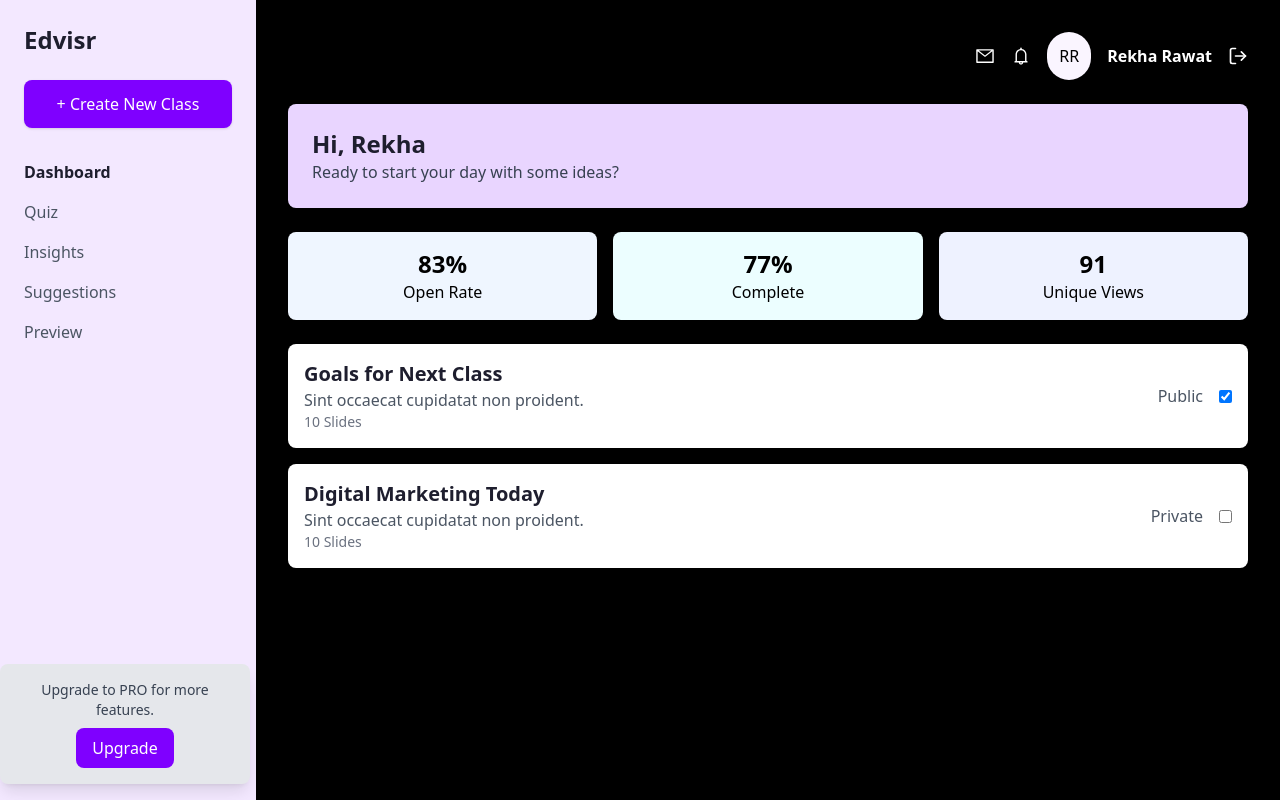
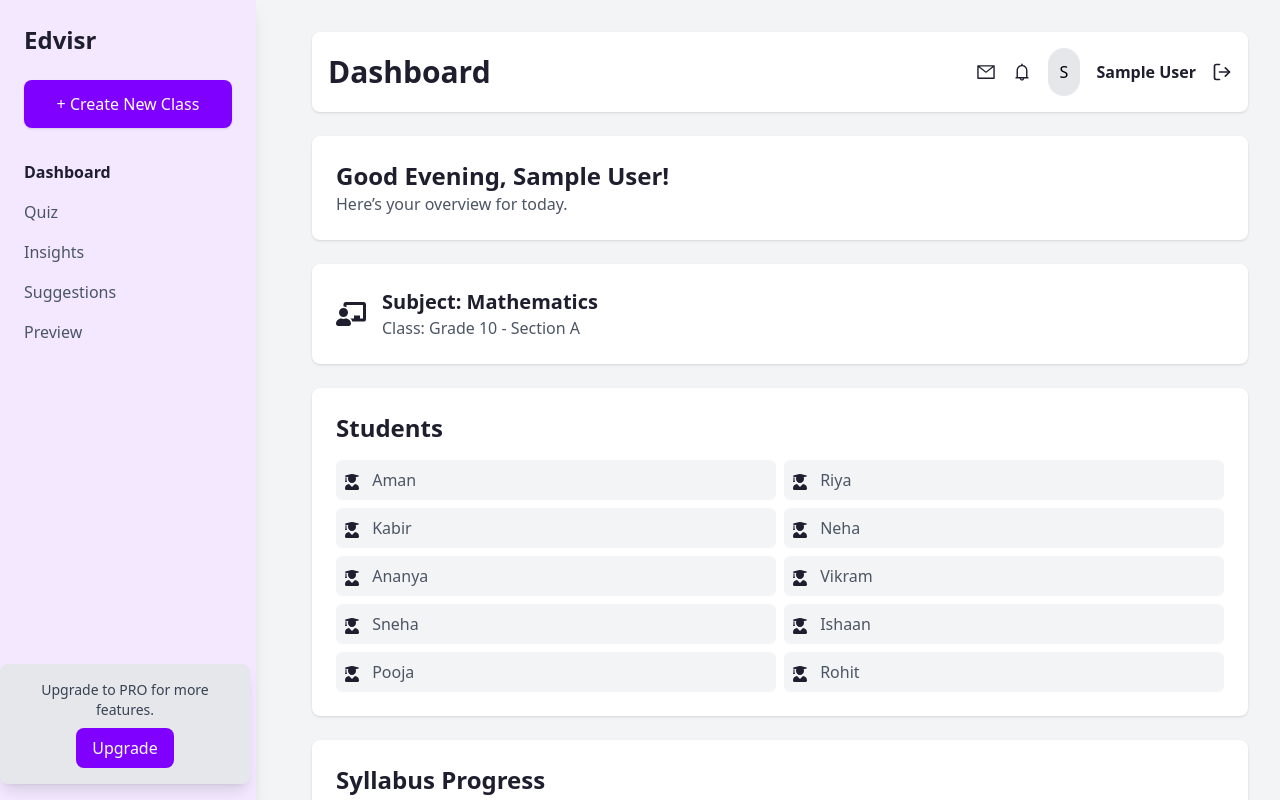
Before and after one commit to Sanyaaaz/Edvisr, a Next.js app: page /dashboard in a window 1280 px wide. Shown: the top 800 px of the page. Built offline with nearby package versions, Linux system fonts and the light colour scheme; no server answers; sample sign-in values are in the browser's storage.

Commit message:
Auth Done

```diff
--- a/app/auth/page.tsx
+++ b/app/auth/page.tsx
@@ -1,24 +1,44 @@
 "use client";
-import { useState } from "react";
+import { useState, useEffect } from "react";
 import { useRouter } from "next/navigation";
+import { signIn, signOut, useSession } from "next-auth/react";
 import { FcGoogle } from "react-icons/fc";
 
 export default function AuthPage() {
   const [isSignUp, setIsSignUp] = useState(false);
   const router = useRouter();
+  const { data: session } = useSession(); // Get authentication status
 
-  const handleAuth = (e: React.FormEvent) => {
+  // Redirect to dashboard if already logged in
+  useEffect(() => {
+    if (session) {
+      router.push("/dashboard");
+    }
+  }, [session, router]);
+
+  const handleAuth = async (e: React.FormEvent) => {
     e.preventDefault();
-    router.push("/dashboard"); // Redirect to dashboard
+    router.push("/dashboard"); // Redirect to dashboard after sign-in
   };
 
   return (
     <div className="flex items-center justify-center min-h-screen bg-primary text-white">
       <div className="w-full max-w-md bg-gray-900 p-8 rounded-lg shadow-lg">
         <h2 className="text-3xl font-semibold text-center mb-6">
-          {isSignUp ? "Create an Account" : "Sign In"}
+          {session ? "Welcome Back" : isSignUp ? "Create an Account" : "Sign In"}
         </h2>
 
+        {session ? (
+          <div className="text-center">
+            <p>Signed in as {session.user?.email}</p>
+            <button
+              className="w-full bg-red-600 py-3 rounded-lg text-lg font-semibold shadow-lg hover:bg-red-700 transition"
+              onClick={() => signOut()}
+            >
+              Sign Out
+            </button>
+          </div>
+        ) : (
           <form className="space-y-4" onSubmit={handleAuth}>
             {isSignUp && (
               <input
@@ -50,15 +70,19 @@ export default function AuthPage() {
               {isSignUp ? "Sign Up" : "Sign In"}
             </button>
           </form>
+        )}
 
+        {!session && (
           <button
             className="w-full mt-4 flex items-center justify-center bg-white text-gray-900 py-3 rounded-lg shadow hover:bg-gray-200 transition"
-          onClick={() => router.push("/dashboard")}
+            onClick={() => signIn("google")}
           >
             <FcGoogle className="text-2xl mr-2" />
             {isSignUp ? "Sign Up with Google" : "Sign In with Google"}
           </button>
+        )}
 
+        {!session && (
           <p className="text-center mt-4">
             {isSignUp ? "Already have an account?" : "Don't have an account?"}{" "}
             <span
@@ -68,6 +92,7 @@ export default function AuthPage() {
               {isSignUp ? "Sign In" : "Sign Up"}
             </span>
           </p>
+        )}
       </div>
     </div>
   );
--- a/app/components/Hero.tsx
+++ b/app/components/Hero.tsx
@@ -4,7 +4,7 @@ import Link from "next/link";
 
 const Hero = () => {
   return (
-    <section className="h-screen flex flex-col justify-center items-center text-center bg-primary text-white px-6">
+    <section className="h-screen flex flex-col justify-center items-center text-center bg-gradient-to-b from-primary to-gray-900 text-white px-6">
       <motion.h1
         className="text-5xl font-bold"
         initial={{ y: 50, opacity: 0 }}
--- a/app/components/Sidebar.tsx
+++ b/app/components/Sidebar.tsx
@@ -2,7 +2,7 @@ import Link from "next/link";
 
 const Sidebar = () => {
   return (
-    <div className="flex min-h-screen bg-black text-white">
+    <div className="flex min-h-screen bg-black ">
       {/* Sidebar */}
       <div className="w-64 bg-purple-900 p-6 shadow-lg flex flex-col">
         <h2 className="text-2xl font-bold text-white">Edvisr</h2>
--- a/app/dashboard/page.tsx
+++ b/app/dashboard/page.tsx
@@ -1,30 +1,62 @@
 "use client";
-import { useState } from "react";
+import { useState, useEffect } from "react";
 import { FiLogOut } from "react-icons/fi";
 import { AiOutlineBell, AiOutlineMail } from "react-icons/ai";
 import { useRouter } from "next/navigation";
 import Link from "next/link";
-
+import { useSession, signOut } from "next-auth/react";
+import { FaChalkboardTeacher, FaBookOpen, FaUserGraduate, FaCalendarAlt } from "react-icons/fa";
 
 export default function Dashboard() {
   const router = useRouter();
-  const [pitches] = useState([
-    {
-      title: "Goals for Next Class",
-      description: "Sint occaecat cupidatat non proident.",
-      slides: 10,
-      public: true,
-    },
-    {
-      title: "Digital Marketing Today",
-      description: "Sint occaecat cupidatat non proident.",
-      slides: 10,
-      public: false,
-    },
-  ]);
+  const { data: session, status } = useSession(); // ✅ Get user session data
+
+  // Redirect if user is not logged in
+  useEffect(() => {
+    if (status === "unauthenticated") {
+      router.push("/auth"); // Redirect to login if not authenticated
+    }
+  }, [status, router]);
+
+  const userName = session?.user?.name || "Teacher"; // ✅ Use authenticated name
+
+  // Greeting Logic
+  const [greeting, setGreeting] = useState("");
+
+  useEffect(() => {
+    const hours = new Date().getHours();
+    if (hours < 12) {
+      setGreeting("Good Morning");
+    } else if (hours < 18) {
+      setGreeting("Good Afternoon");
+    } else {
+      setGreeting("Good Evening");
+    }
+  }, []);
+
+  const teacher = {
+    subject: "Mathematics",
+    class: "Grade 10 - Section A",
+  };
+
+  // Students List
+  const students = [
+    "Aman", "Riya", "Kabir", "Neha", "Ananya",
+    "Vikram", "Sneha", "Ishaan", "Pooja", "Rohit"
+  ];
+
+  // Syllabus Completion
+  const syllabusProgress = 75; // In percentage
+
+  // Upcoming Lectures
+  const upcomingLectures = [
+    { topic: "Trigonometry", date: "March 18, 2025", time: "10:00 AM" },
+    { topic: "Probability", date: "March 20, 2025", time: "12:00 PM" },
+    { topic: "Algebra", date: "March 22, 2025", time: "11:30 AM" },
+  ];
 
   return (
-    <div className="flex min-h-screen bg-black">
+    <div className="flex min-h-screen bg-gray-100">
       {/* Sidebar */}
       <div className="w-64 bg-purple-100 p-6 shadow-lg">
         <h2 className="text-2xl font-bold text-primary">Edvisr</h2>
@@ -34,11 +66,12 @@ export default function Dashboard() {
 
         <ul className="mt-8 space-y-4">
           <li className="text-primary font-semibold cursor-pointer">Dashboard</li>
-          <li className="text-gray-600  cursor-pointer hover:text-purple-400 transition">
+          <li className="text-gray-600 cursor-pointer hover:text-purple-400 transition">
             <Link href="/quiz">Quiz</Link>
           </li>
-
-          <li className="text-gray-600 cursor-pointer hover:text-purple-400 transition"><Link href="/insights">Insights</Link></li>
+          <li className="text-gray-600 cursor-pointer hover:text-purple-400 transition">
+            <Link href="/insights">Insights</Link>
+          </li>
           <li className="text-gray-600 cursor-pointer hover:text-primary">Suggestions</li>
           <li className="text-gray-600 cursor-pointer hover:text-primary">Preview</li>
         </ul>
@@ -49,66 +82,78 @@ export default function Dashboard() {
             Upgrade
           </a>
         </div>
-
-
       </div>
 
       {/* Main Content */}
-      <div className="flex-1 p-8">
+      <div className="flex-1 p-8 ml-6">
         {/* Header */}
-        <div className="flex justify-between items-center">
-          <h1 className="text-3xl font-semibold">Dashboard</h1>
+        <div className="flex justify-between items-center bg-white p-4 rounded-lg shadow">
+          <h1 className="text-3xl font-semibold text-primary">Dashboard</h1>
           <div className="flex items-center space-x-4">
-            <AiOutlineMail className="text-white text-xl cursor-pointer" />
-            <AiOutlineBell className="text-white text-xl cursor-pointer" />
-            <div className="bg-purple-50 text-black p-3 rounded-full">RR</div>
-            <span className="font-semibold text-white">Rekha Rawat</span>
-            <FiLogOut
-              className="text-white text-xl cursor-pointer"
-              onClick={() => router.push("/auth")}
-            />
+            <AiOutlineMail className="text-primary text-xl cursor-pointer" />
+            <AiOutlineBell className="text-primary text-xl cursor-pointer" />
+            <div className="bg-gray-200 text-black p-3 rounded-full">
+              {session?.user?.name?.charAt(0).toUpperCase() || "U"}
+            </div>
+            <span className="font-semibold text-primary">{userName}</span>
+            <FiLogOut className="text-primary text-xl cursor-pointer" onClick={() => signOut()} />
           </div>
         </div>
 
-        {/* Welcome Banner */}
-        <div className="mt-6 p-6 bg-purple-200 rounded-lg flex items-center">
+        {/* Greeting Section */}
+        <div className="mt-6 p-6 bg-white rounded-lg shadow">
+          <h2 className="text-2xl font-bold text-primary">{greeting}, {userName}!</h2>
+          <p className="text-gray-600">Here’s your overview for today.</p>
+        </div>
+
+        {/* Teacher Info */}
+        <div className="mt-6 p-6 bg-white rounded-lg shadow flex items-center">
+          <FaChalkboardTeacher className="text-primary text-3xl mr-4" />
           <div>
-            <h2 className="text-2xl font-bold text-primary">Hi, Rekha</h2>
-            <p className="text-gray-700">Ready to start your day with some ideas?</p>
+            <h2 className="text-xl font-bold text-primary">Subject: {teacher.subject}</h2>
+            <p className="text-gray-600">Class: {teacher.class}</p>
           </div>
         </div>
 
-        {/* Overview */}
-        <div className="mt-6 flex space-x-4">
-          <div className="bg-blue-50 text-black p-4 rounded-lg flex-1 text-center">
-            <h3 className="text-2xl font-bold">83%</h3>
-            <p>Open Rate</p>
+        {/* Students List */}
+        <div className="mt-6 p-6 bg-white rounded-lg shadow">
+          <h2 className="text-2xl font-bold text-primary mb-4">Students</h2>
+          <ul className="grid grid-cols-2 gap-2">
+            {students.map((student, index) => (
+              <li key={index} className="text-gray-600 p-2 bg-gray-100 rounded-md">
+                <FaUserGraduate className="inline text-primary mr-2" /> {student}
+              </li>
+            ))}
+          </ul>
         </div>
-          <div className="bg-cyan-50 text-black p-4 rounded-lg flex-1 text-center">
-            <h3 className="text-2xl font-bold">77%</h3>
-            <p>Complete</p>
+
+        {/* Syllabus Completion */}
+        <div className="mt-6 p-6 bg-white rounded-lg shadow">
+          <h2 className="text-2xl font-bold text-primary mb-4">Syllabus Progress</h2>
+          <div className="w-full bg-gray-200 rounded-full h-6">
+            <div
+              className="bg-accent h-6 rounded-full text-white text-center font-bold"
+              style={{ width: `${syllabusProgress}%` }}
+            >
+              {syllabusProgress}%
             </div>
-          <div className="bg-indigo-50 text-black p-4 rounded-lg flex-1 text-center">
-            <h3 className="text-2xl font-bold">91</h3>
-            <p>Unique Views</p>
           </div>
         </div>
 
-        {/* Pitch List */}
-        <div className="mt-6 space-y-4">
-          {pitches.map((pitch, index) => (
-            <div key={index} className="bg-white p-4 rounded-lg shadow flex justify-between">
+        {/* Upcoming Lectures */}
+        <div className="mt-6 p-6 bg-white rounded-lg shadow">
+          <h2 className="text-2xl font-bold text-primary mb-4">Upcoming Lectures</h2>
+          <ul>
+            {upcomingLectures.map((lecture, index) => (
+              <li key={index} className="text-gray-600 p-3 bg-gray-100 rounded-md flex items-center">
+                <FaCalendarAlt className="text-primary mr-3" />
                 <div>
-                <h3 className="text-xl font-bold text-primary">{pitch.title}</h3>
-                <p className="text-gray-600">{pitch.description}</p>
-                <p className="text-sm text-gray-500">{pitch.slides} Slides</p>
+                  <p className="font-bold">{lecture.topic}</p>
+                  <p className="text-sm">{lecture.date} | {lecture.time}</p>
                 </div>
-              <div className="flex items-center space-x-4">
-                <span className="text-gray-600">{pitch.public ? "Public" : "Private"}</span>
-                <input type="checkbox" checked={pitch.public} className="toggle-checkbox" />
-              </div>
-            </div>
+              </li>
             ))}
+          </ul>
         </div>
       </div>
     </div>
--- a/app/layout.tsx
+++ b/app/layout.tsx
@@ -1,5 +1,7 @@
-import type { Metadata } from "next";
+"use client"; // Now layout.tsx is a Client Component
+
 import { Geist, Geist_Mono } from "next/font/google";
+import { SessionProvider } from "next-auth/react";
 import "./globals.css";
 
 const geistSans = Geist({
@@ -12,23 +14,14 @@ const geistMono = Geist_Mono({
   subsets: ["latin"],
 });
 
-export const metadata: Metadata = {
-  title: "Edvisr",
-  description: "Teachers teach but who teaches them?",
-};
-
-export default function RootLayout({
-  children,
-}: Readonly<{
-  children: React.ReactNode;
-}>) {
+export default function RootLayout({ children }: { children: React.ReactNode }) {
   return (
-    <html lang="en">
-      <body
-        className={`${geistSans.variable} ${geistMono.variable} antialiased`}
-      >
-        {children}
-      </body>
-    </html>
+    <SessionProvider>
+      <html lang="en">
+        <body className={`${geistSans.variable} ${geistMono.variable} antialiased`}>
+          {children}
+        </body>
+      </html>
+    </SessionProvider>
   );
 }
```
Also changed, not shown: app/api/auth/[...nextauth]/route.ts (added, +18 -0 lines), app/components/Features.tsx (+21 -5 lines), app/components/Navbar.tsx (+10 -6 lines). Lines whose indentation alone changed are shown as unchanged.
